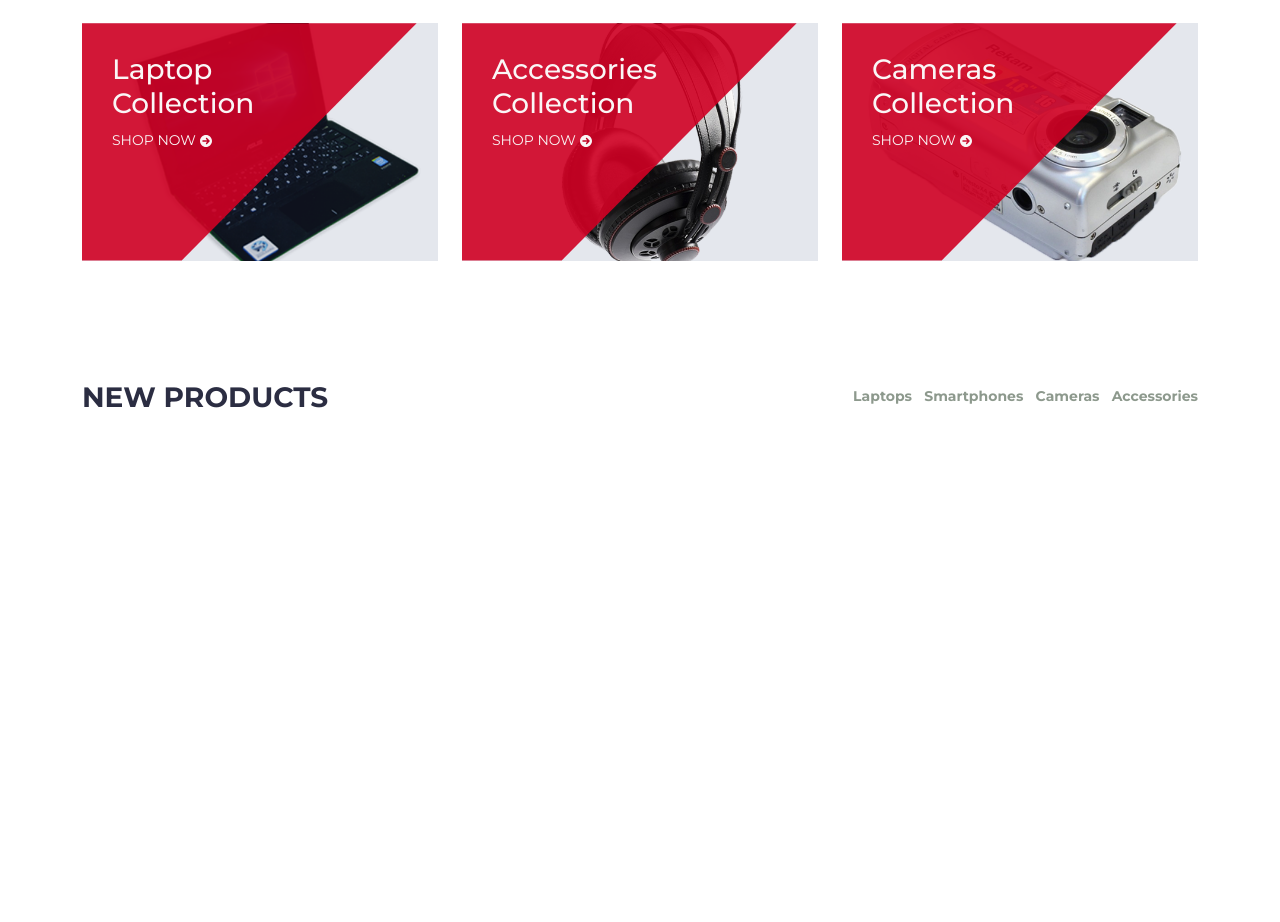
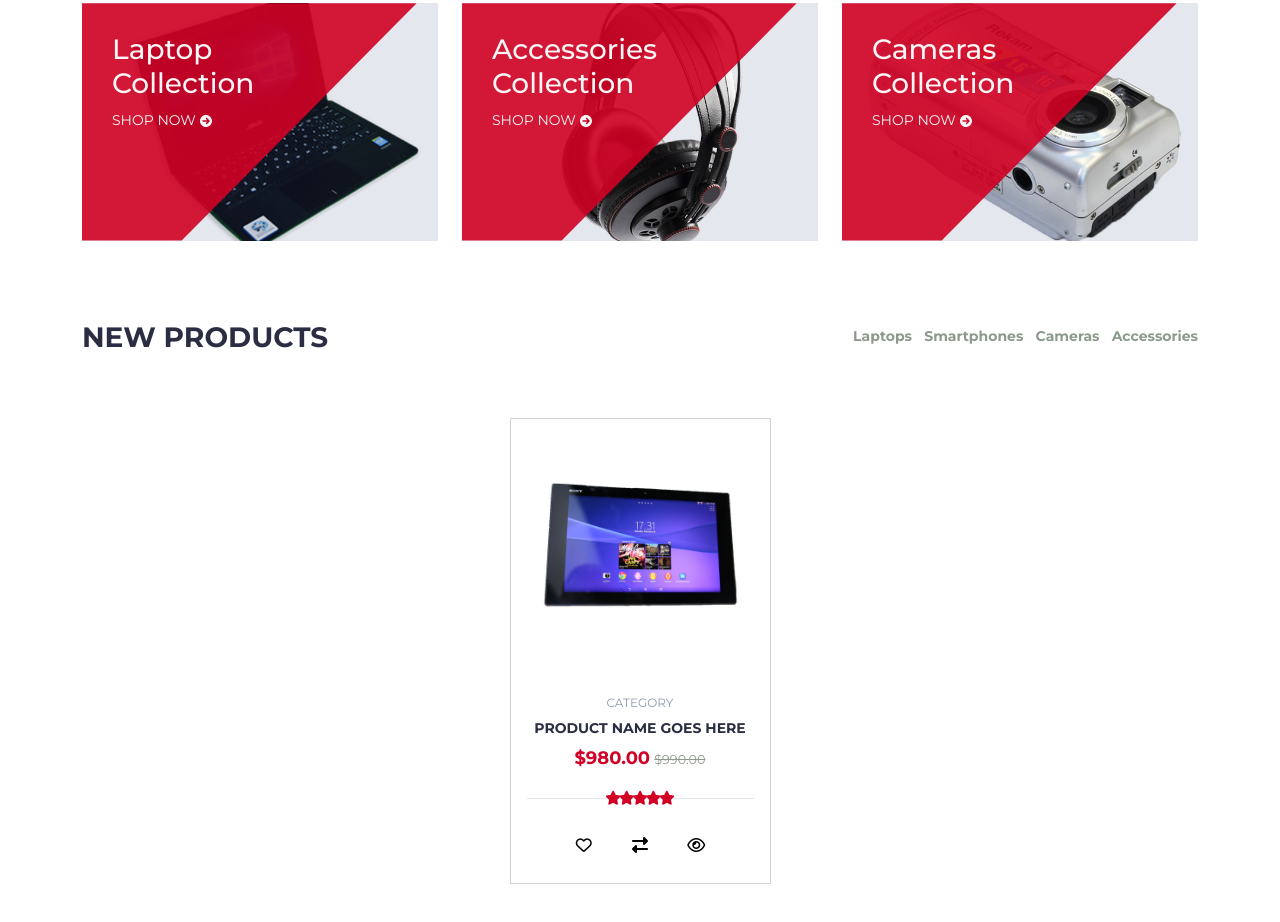
Before and after one commit to fajj-developer14/Electro, a plain HTML site: page index.html in a window 1280 px wide. Shown: the part 226-1148 px from the top of the page. Before the commit the page ends 800 px from the top, so only its background shows below. Drawn offline with nearby package versions, Linux system fonts and the light colour scheme.

Commit message:
Build the product card.

```diff
--- a/css/styles.css
+++ b/css/styles.css
@@ -5,6 +5,9 @@
     --main-red: #D10024;
     --main-grey: #e4e7ed;
     --link-color: #2B2D42;
+    --grey-two: #8d998d;
+    --twelve-px: 0.75rem;
+    --fourteen-px: 0.875rem;
 }
 
 body {
@@ -13,7 +16,7 @@ body {
 }
 
 section {
-    padding: 60px 0;
+    padding: 40px 0;
 }
 
 .link-underline {
@@ -75,8 +78,8 @@ section {
 
 .info-icons {
     fill: var(--main-red);
-    width: 0.75rem;
-    height: 0.75rem;
+    width: var(--twelve-px);
+    height: var(--twelve-px);
     transform: translateY(-1px);
     margin-right: 0.05rem;
 }
@@ -237,12 +240,12 @@ section {
 .shop-link {
     color: inherit;
     text-decoration: none;
-    font-size: 0.875rem;
+    font-size: var(--fourteen-px);
 }
 
 .shop-icon {
-    width: 0.75rem;
-    height: 0.875rem;
+    width: var(--twelve-px);
+    height: var(--fourteen-px);
     transform: translateY(-1px);
     fill: #faf6f6;
 }
@@ -268,17 +271,94 @@ section {
 
 /* New products */
 .new-link {
-    font-size: 0.875rem;
+    font-size: var(--fourteen-px);
     text-decoration: none;
-    color: #8d998d;
+    color: var(--grey-two);
     font-weight: bold;
 }
 
 .new-link:hover {
-    color: var(--link-color);
+    color: var(--grey-two);
 }
 
 .new-heading {
     color: var(--link-color);
     font-weight: bold;
 }
+
+/* card */
+.card-product {
+    border-radius: 0;
+    transition: border 0.05s;
+}
+
+.card-product:hover,
+.card-product:focus {
+    border: 2px solid var(--main-red);
+}
+
+.category {
+    font-size: var(--twelve-px);
+    color: #8d99ae;
+}
+
+.product-name  {
+    font-size: var(--fourteen-px);
+}
+
+.card-link {
+    text-decoration: none;
+    color: var(--link-color);
+    font-weight: bold;
+}
+
+.new-price {
+    font-size: 1.125rem;
+    color: var(--main-red);
+    font-weight: bold;
+}
+
+.old-price {
+    font-size: 0.8rem;
+    text-decoration: line-through;
+    color: var(--grey-two);
+}
+
+.product-rating {
+    position: relative;
+    font-size: var(--fourteen-px);
+    color: var(--main-red);
+}
+
+.product-rating>.fa-star {
+    position: relative;
+    z-index: 10;
+    margin: -3px;
+}
+
+.product-rating::before {
+    content: "";
+    position: absolute;
+    display: block;
+    left: 0;
+    right: 0;
+    top: 50%;
+    height: 1px;
+    background-color: var(--main-grey);
+}
+
+.product-btn {
+    background: #fff;
+    border: 0;
+    width: 40px;
+    height: 40px;
+    margin: 1px 6px;
+    border-radius: 100%;
+    transition: all 0.15s ease-in;
+}
+
+.product-btn:hover,
+.product-btn:active {
+    background-color: #f0f0f0;
+    color: var(--main-red);
+}
--- a/index.html
+++ b/index.html
@@ -10,6 +10,10 @@
       integrity="sha384-0evHe/X+R7YkIZDRvuzKMRqM+OrBnVFBL6DOitfPri4tjfHxaWutUpFmBp4vmVor"
       crossorigin="anonymous"
     />
+    <script
+      src="https://kit.fontawesome.com/9a45ae5449.js"
+      crossorigin="anonymous"
+    ></script>
     <link rel="stylesheet" href="css/styles.css" />
   </head>
   <body>
@@ -282,7 +286,9 @@
     <!-- New Products Section -->
     <section class="new-products">
       <div class="container-md">
-        <header class="d-md-flex justify-content-between align-items-center">
+        <header
+          class="d-md-flex justify-content-between align-items-center mb-5"
+        >
           <h2 class="h3 text-uppercase mb-3 new-heading">new Products</h2>
           <ul class="inline-list p-0">
             <li class="list-inline-item">
@@ -307,9 +313,73 @@
             </li>
           </ul>
         </header>
+
+        <div class="row align-items-center justify-content-center">
+          <div class="col-10 col-sm-6 col-lg-3">
+            <div class="card card-product">
+              <img class="img-fluid" src="images/tablet.webp" alt="A tablet" />
+              <div class="card-body text-center">
+                <div class="category">CATEGORY</div>
+                <h3 class="my-2 product-name">
+                  <a class="card-link link-hov-red" href="#">
+                    PRODUCT NAME GOES HERE
+                  </a>
+                </h3>
+                <div class="product-price">
+                  <span class="new-price">$980.00</span>
+                  <span class="old-price">$990.00</span>
+                </div>
+                <div class="product-rating my-3">
+                  <i class="fa fa-solid fa-star"></i>
+                  <i class="fa fa-solid fa-star"></i>
+                  <i class="fa fa-solid fa-star"></i>
+                  <i class="fa fa-solid fa-star"></i>
+                  <i class="fa fa-solid fa-star"></i>
+                </div>
+                <div class="card-btns px-2">
+                  <button
+                    class="product-btn"
+                    type="button"
+                    data-bs-toggle="tooltip"
+                    data-bs-placement="top"
+                    title="ADD TO WISHLIST"
+                  >
+                    <i class="fa fa-regular fa-heart"></i>
+                  </button>
+                  <button
+                    class="product-btn"
+                    type="button"
+                    data-bs-toggle="tooltip"
+                    data-bs-placement="top"
+                    title="ADD TO COMPARE"
+                  >
+                    <i class="fa fa-solid fa-right-left"></i>
+                  </button>
+                  <button
+                    class="product-btn"
+                    type="button"
+                    data-bs-toggle="tooltip"
+                    data-bs-placement="top"
+                    title="QUICK VIEW"
+                  >
+                    <i class="fa fa-eye"></i>
+                  </button>
+                </div>
+              </div>
+            </div>
+          </div>
+        </div>
       </div>
     </section>
 
+    <script>
+      const tooltipTriggerList = document.querySelectorAll(
+        '[data-bs-toggle="tooltip"]'
+      );
+      const tooltipList = [...tooltipTriggerList].map(
+        (tooltipTriggerEl) => new bootstrap.Tooltip(tooltipTriggerEl)
+      );
+    </script>
     <script
       src="https://cdn.jsdelivr.net/npm/bootstrap@5.2.0-beta1/dist/js/bootstrap.bundle.min.js"
       integrity="sha384-pprn3073KE6tl6bjs2QrFaJGz5/SUsLqktiwsUTF55Jfv3qYSDhgCecCxMW52nD2"
```
Also changed, not shown: images/tablet.webp (added).
